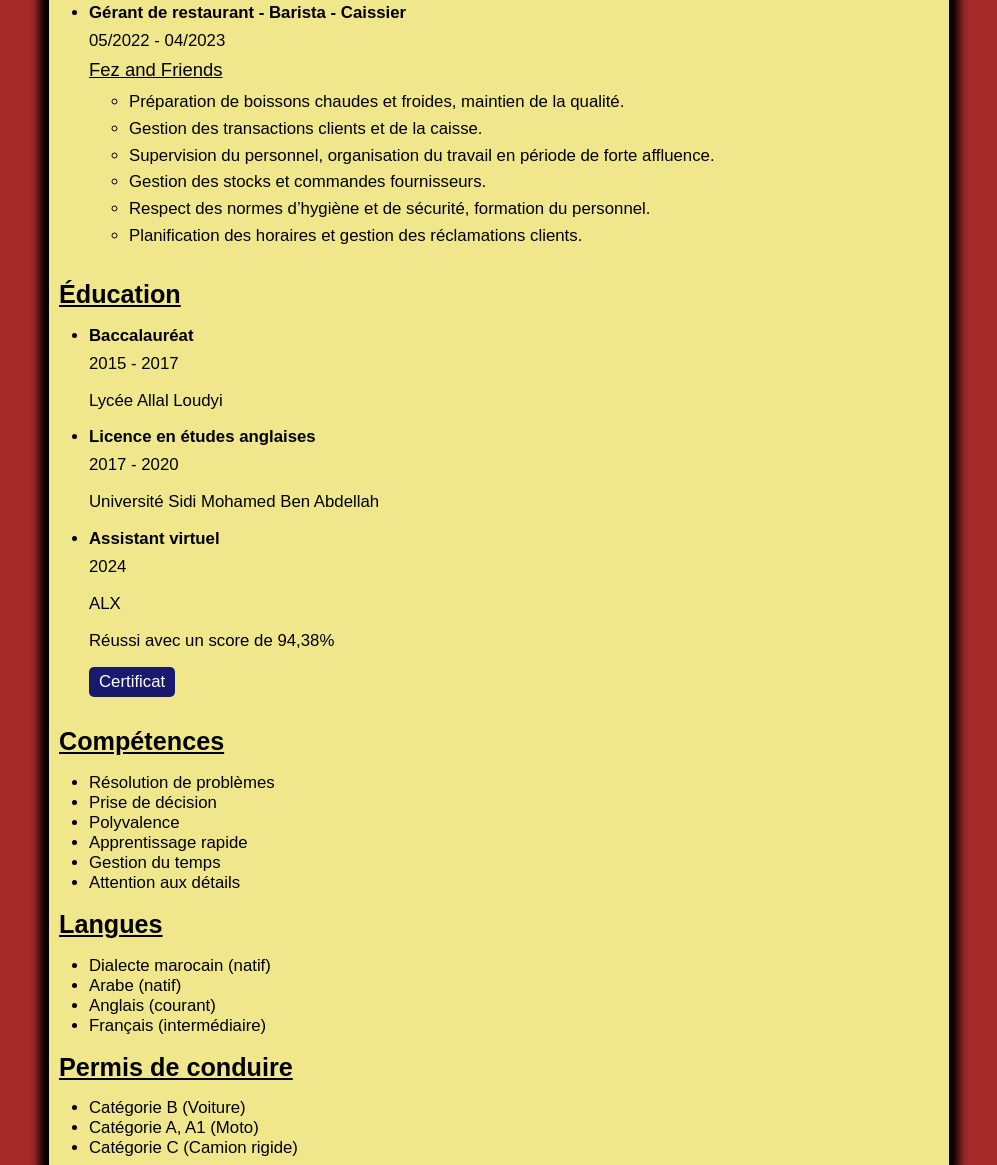
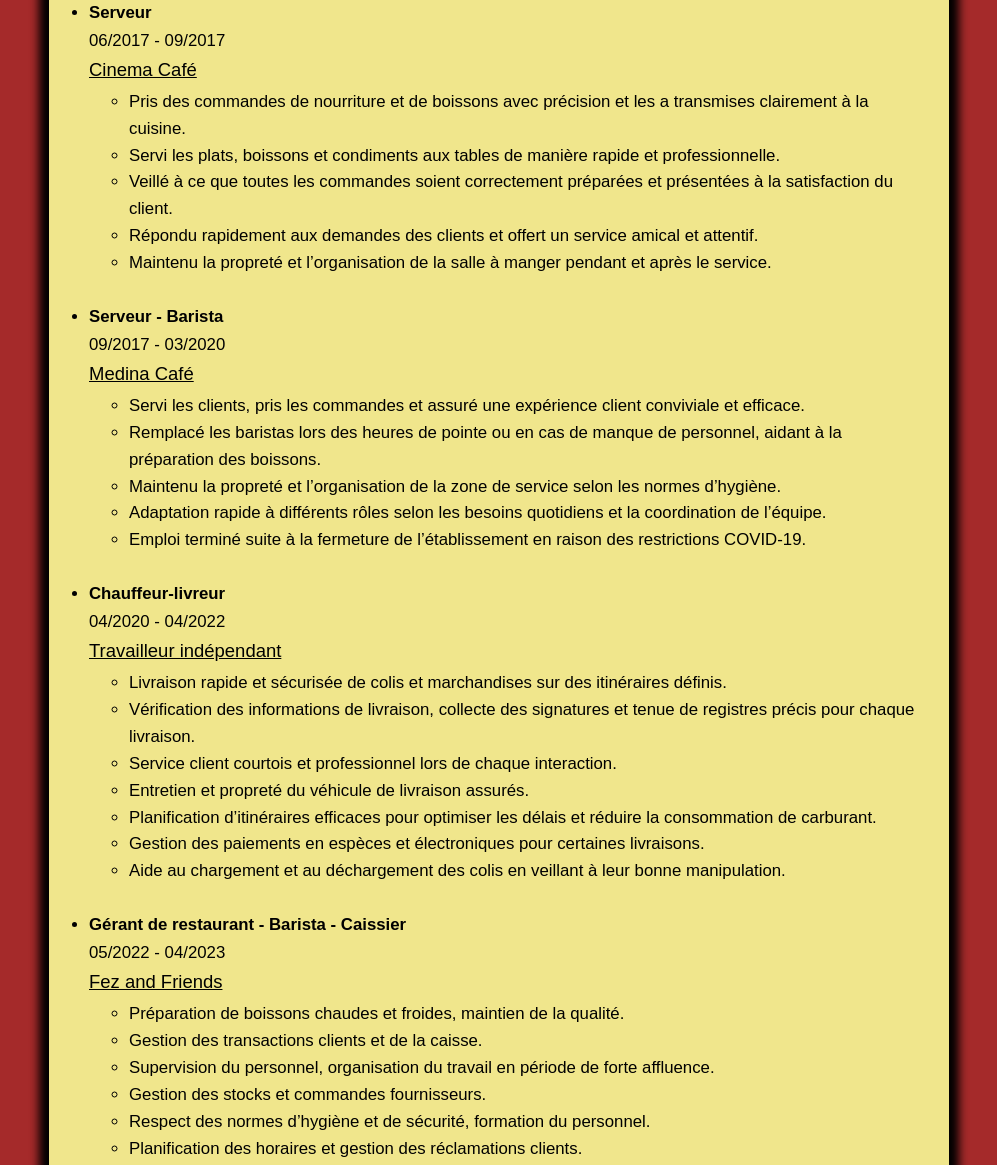
Before and after one commit to bahimelaabedy/belaa-fr, a plain HTML site: page index.html in a window 1280 px wide. Shown: the part 1127-2292 px from the top of the page, without its empty margins (141-1138 px from the left). Drawn offline with Linux system fonts and the light colour scheme.

Commit message:
Add files via upload

```diff
--- a/index.html
+++ b/index.html
@@ -95,6 +95,44 @@
                         </ul>
                     </li>
                     <li>
+                        <h4>Serveur</h4>
+                        <p class="date">06/2017 - 09/2017</p>
+                        <p class="company-name">Cinema Café</p>
+                        <ul class="job-description">
+                            <li>Pris des commandes de nourriture et de boissons avec précision et les a transmises clairement à la cuisine.</li>
+                            <li>Servi les plats, boissons et condiments aux tables de manière rapide et professionnelle.</li>
+                            <li>Veillé à ce que toutes les commandes soient correctement préparées et présentées à la satisfaction du client.</li>
+                            <li>Répondu rapidement aux demandes des clients et offert un service amical et attentif.</li>
+                            <li>Maintenu la propreté et l’organisation de la salle à manger pendant et après le service.</li>
+                        </ul>
+                    </li>
+                    <li>
+                        <h4>Serveur - Barista</h4>
+                        <p class="date">09/2017 - 03/2020</p>
+                        <p class="company-name">Medina Café</p>
+                        <ul class="job-description">
+                            <li>Servi les clients, pris les commandes et assuré une expérience client conviviale et efficace.</li>
+                            <li>Remplacé les baristas lors des heures de pointe ou en cas de manque de personnel, aidant à la préparation des boissons.</li>
+                            <li>Maintenu la propreté et l’organisation de la zone de service selon les normes d’hygiène.</li>
+                            <li>Adaptation rapide à différents rôles selon les besoins quotidiens et la coordination de l’équipe.</li>
+                            <li>Emploi terminé suite à la fermeture de l’établissement en raison des restrictions COVID-19.</li>
+                        </ul>
+                    </li>
+                    <li>
+                        <h4>Chauffeur-livreur</h4>
+                        <p class="date">04/2020 - 04/2022</p>
+                        <p class="company-name">Travailleur indépendant</p>
+                        <ul class="job-description">
+                            <li>Livraison rapide et sécurisée de colis et marchandises sur des itinéraires définis.</li>
+                            <li>Vérification des informations de livraison, collecte des signatures et tenue de registres précis pour chaque livraison.</li>
+                            <li>Service client courtois et professionnel lors de chaque interaction.</li>
+                            <li>Entretien et propreté du véhicule de livraison assurés.</li>
+                            <li>Planification d’itinéraires efficaces pour optimiser les délais et réduire la consommation de carburant.</li>
+                            <li>Gestion des paiements en espèces et électroniques pour certaines livraisons.</li>
+                            <li>Aide au chargement et au déchargement des colis en veillant à leur bonne manipulation.</li>
+                        </ul>
+                    </li>
+                    <li>
                         <h4>Gérant de restaurant - Barista - Caissier</h4>
                         <p class="date">05/2022 - 04/2023</p>
                         <p class="company-name">Fez and Friends</p>
```
